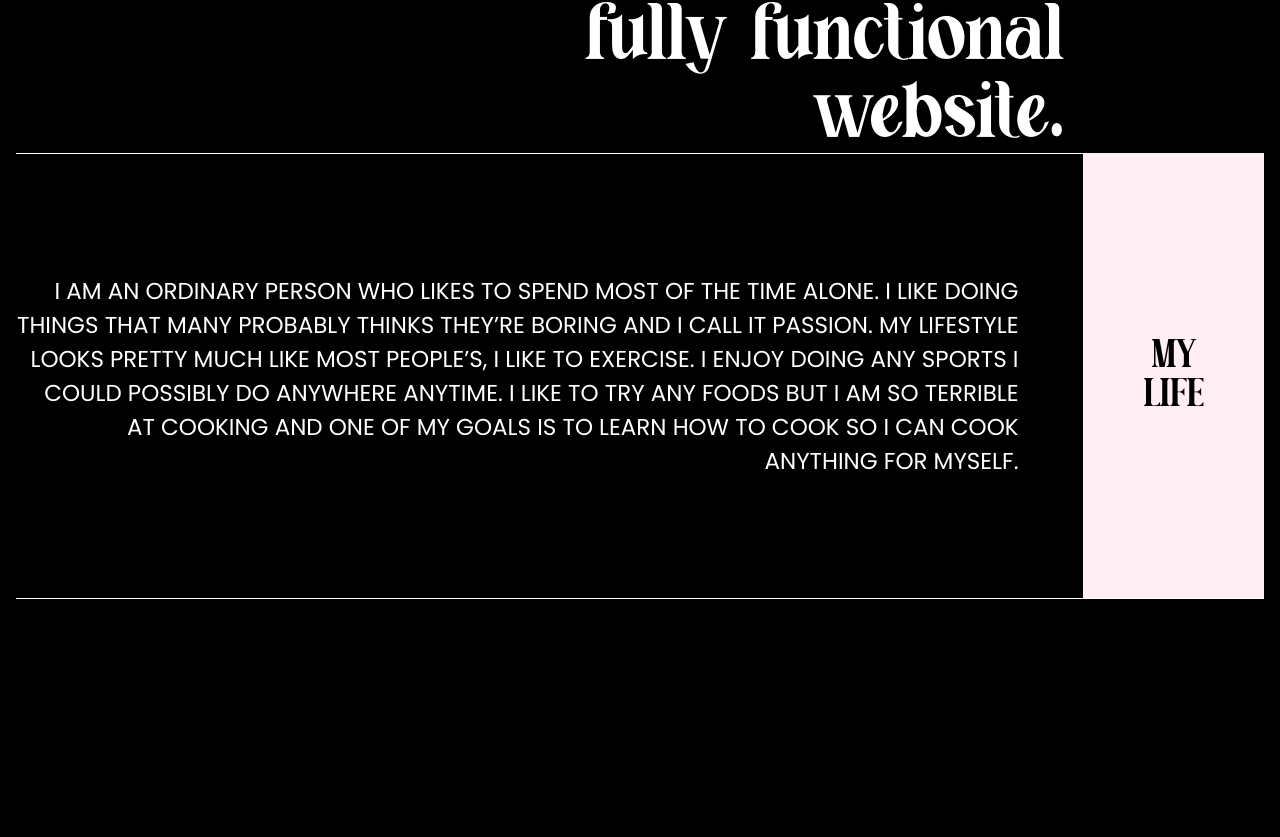
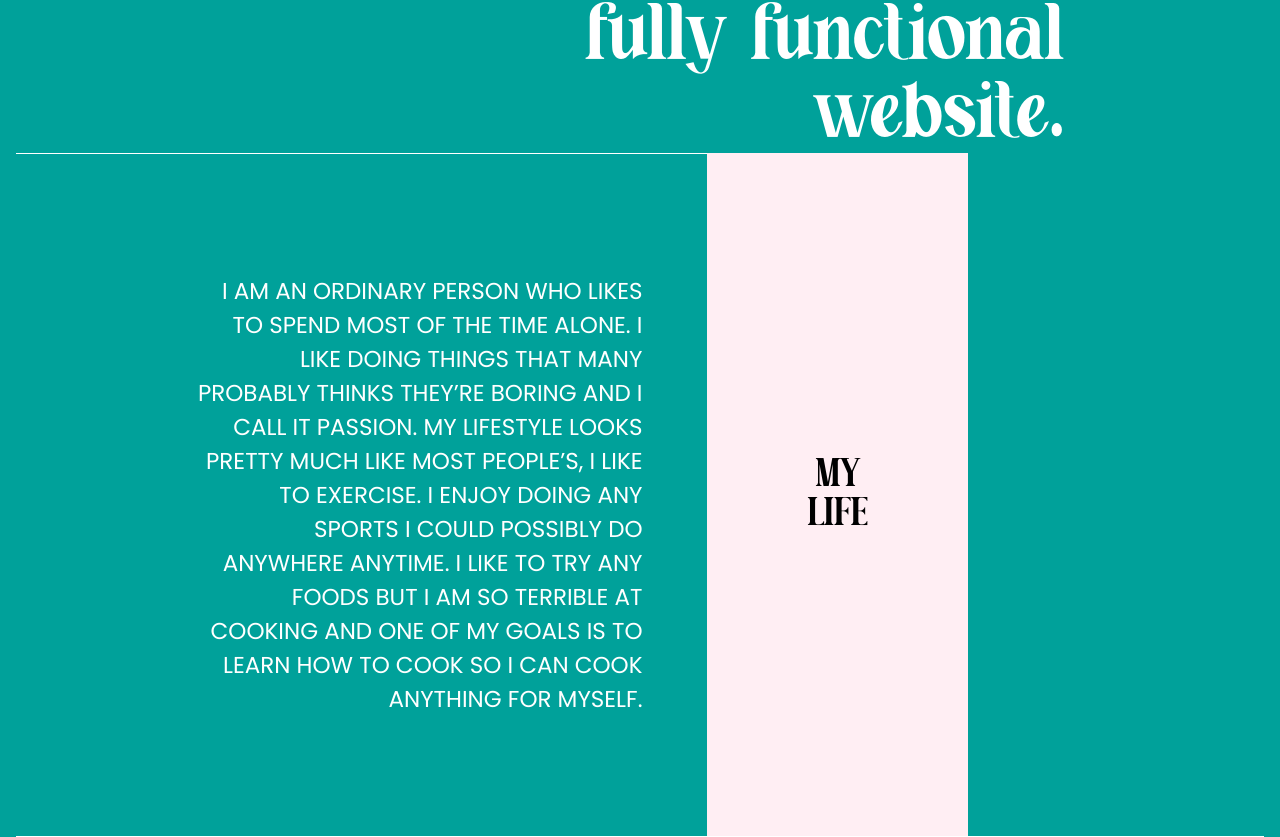
Before and after one commit to reynaldlamury/portfolio, a Next.js app: page / in a window 1280 px wide. Shown: the part 1186-2023 px from the top of the page. Before the commit the page ends 1785 px from the top, so only its background shows below. Built offline with nearby package versions, Linux system fonts and the light colour scheme.

Commit message:
change body background to teal

```diff
--- a/styles/Main/About.scss
+++ b/styles/Main/About.scss
@@ -1,5 +1,6 @@
 .about {
   display: flex;
+  margin-right: 18.5em;
 
   &__desc-with-line {
     display: flex;
@@ -11,6 +12,7 @@
     // outline: 1px solid yellow;
     padding-block: 7.5em;
     padding-right: 4.0625em;
+    padding-left: 11em;
 
     p {
       font-size: 1.4375rem;
@@ -21,7 +23,7 @@
     font-size: 2.5rem;
     background-color: var(--bg-secondary);
     color: black;
-    padding-inline: 1.5em;
+    padding-inline: 2.5em;
 
     p {
       text-align: center;
--- a/styles/styles.scss
+++ b/styles/styles.scss
@@ -5,7 +5,22 @@
 body {
   font-family: "Poppins";
   color: var(--clr-primary);
-  background-color: black;
+  background-color: #00a19a;
+
+  h1::selection {
+    color: #1c1c1c;
+    background-color: #f93471;
+  }
+
+  h2::selection {
+    color: #1c1c1c;
+    background-color: #f93471;
+  }
+
+  p::selection {
+    color: #1c1c1c;
+    background-color: #f93471;
+  }
 }
 
 h1 {
```
